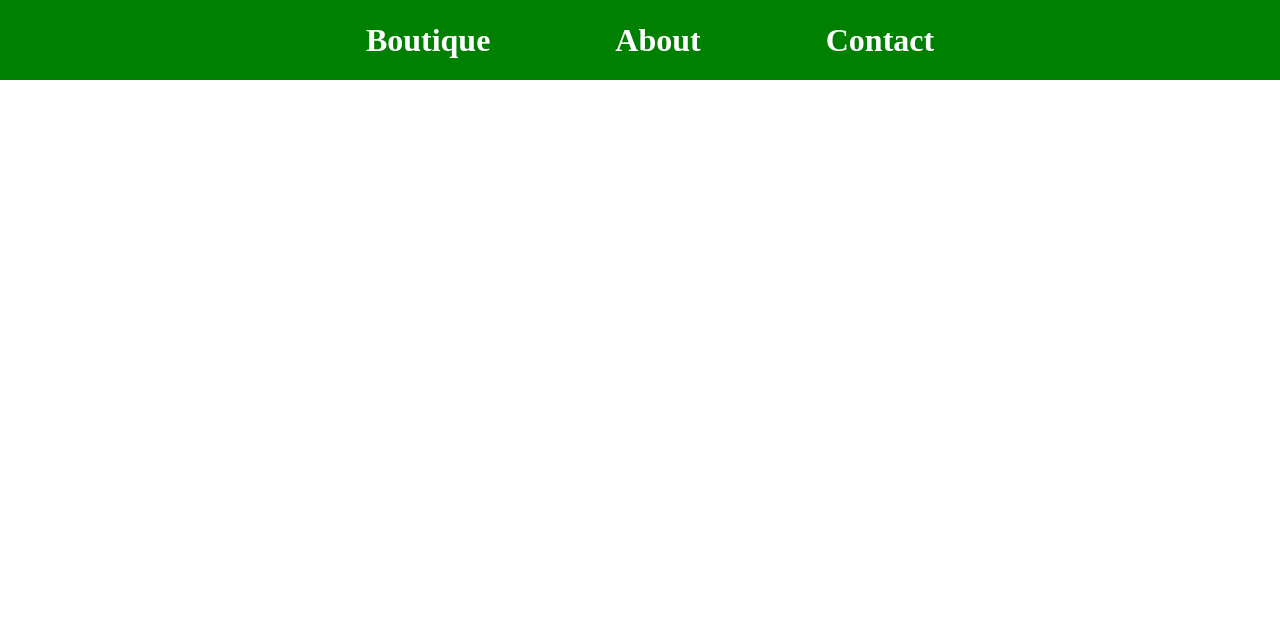
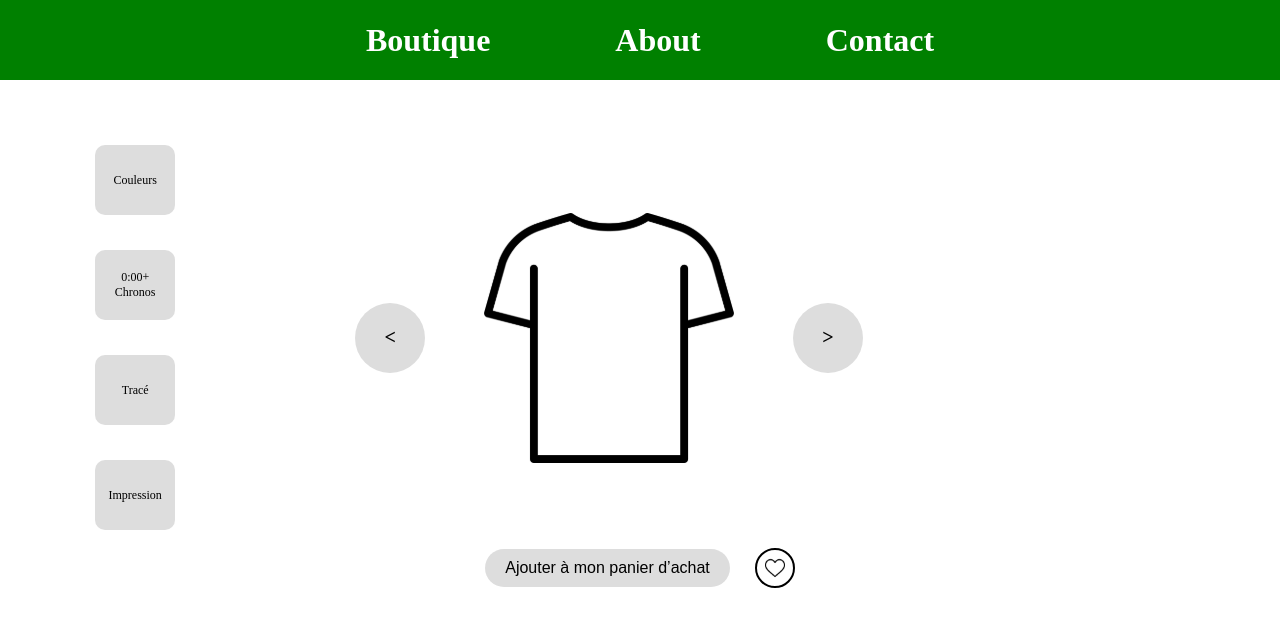
Before and after one commit to Thomas-bon/Memoria, a Vue app: page /Personalize in a window 1280 px wide. Shown: the top 626 px of the page. Built offline with nearby package versions, Linux system fonts and the light colour scheme.

Commit message:
add boutique , page du produit et personnalisation de celui ci

```diff
--- a/src/components/Header.vue
+++ b/src/components/Header.vue
@@ -46,6 +46,7 @@ header {
   margin: 0;
   position: fixed;
   top: 0;
+  z-index: 3;
 }
 
 .BarHead {
--- a/src/router/index.js
+++ b/src/router/index.js
@@ -3,6 +3,8 @@ import HomeView from '../views/HomeView.vue'
 import ShopView from '../views/ShopView.vue'
 import ContactView from '../views/ContactView.vue'
 import ShopppingView from '../views/ShoppingView.vue'
+import ProductView from '../views/ProductView.vue'
+import PersonalizeView from '../views/PersonalizeView.vue'
 
 const router = createRouter({
   history: createWebHistory(import.meta.env.BASE_URL),
@@ -32,6 +34,16 @@ const router = createRouter({
       name: 'Shopping',
       component: ShopppingView,
     },
+    {
+      path: '/Product',
+      name: 'Product',
+      component: ProductView,
+    },
+    {
+      path: '/Personalize',
+      name: 'Personalize',
+      component: PersonalizeView,
+    },
   ],
 })
 
--- /dev/null
+++ b/src/views/PersonalizeView.vue
@@ -0,0 +1,146 @@
+<template>
+    <div class="wrapper">
+        <div class="align">
+            <div class="container">
+                <div class="options">
+                    <div class="option">Couleurs</div>
+                    <div class="option">0:00+<br>Chronos</div>
+                    <div class="option">Tracé</div>
+                    <div class="option">Impression</div>
+                </div>
+
+                <div class="nav-btn nav-left">&lt;</div>
+
+                <div class="shirt-container">
+                    <img src="/src/assets/pictures/TshirtImg.svg" alt="T-shirt">
+                </div>
+
+                <div class="nav-btn nav-right">&gt;</div>
+            </div>
+
+            <div class="bottom-bar">
+                <button class="cart-btn">Ajouter à mon panier d’achat</button>
+                <div class="heart">
+                    <img src="/src/assets/pictures/HeartLike.svg" alt="">
+                </div>
+            </div>
+        </div>
+    </div>
+</template>
+
+<style scoped>
+template {
+    height: 90vh;
+    width: 100%;
+}
+
+.wrapper {
+    display: flex;
+    flex-direction: column;
+    justify-content: center;
+    align-items: center;
+    height: 100vh;
+    width: 100vw;
+}
+
+.align{
+    display: flex;
+    flex-direction: column;
+    gap: 65px;
+}
+
+.container {
+    display: flex;
+    align-items: center;
+    justify-content: center;
+    position: relative;
+    width: 80%;
+}
+
+.options {
+    display: flex;
+    flex-direction: column;
+    gap: 35px;
+    position: absolute;
+    left: -390px;
+}
+
+.option {
+    display: flex;
+    align-items: center;
+    justify-content: center;
+    width: 80px;
+    height: 70px;
+    background: #ddd;
+    border-radius: 10px;
+    text-align: center;
+    font-size: 12px;
+    cursor: pointer;
+}
+
+.shirt-container {
+    display: flex;
+    align-items: center;
+    justify-content: center;
+}
+
+.shirt-container img {
+    width: 250px;
+}
+
+.nav-btn {
+    display: flex;
+    align-items: center;
+    justify-content: center;
+    width: 70px;
+    height: 70px;
+    background: #ddd;
+    border-radius: 50%;
+    cursor: pointer;
+    font-size: 20px;
+    font-weight: bold;
+    position: absolute;
+}
+
+.nav-left {
+    left: -130px;
+}
+
+.nav-right {
+    right: -130px;
+}
+
+.bottom-bar {
+    display: flex;
+    align-items: center;
+    justify-content: center;
+    gap: 25px;
+    margin-top: 20px;
+}
+
+.cart-btn {
+    background: #ddd;
+    padding: 10px 20px;
+    border-radius: 20px;
+    border: none;
+    font-size: 16px;
+    cursor: pointer;
+}
+
+.heart {
+    width: 40px;
+    height: 40px;
+    border: 2px solid black;
+    border-radius: 50%;
+    display: flex;
+    align-items: center;
+    justify-content: center;
+    font-size: 20px;
+    cursor: pointer;
+}
+
+.heart img {
+    height: 20px;
+    width: 20px;
+}
+</style>
--- /dev/null
+++ b/src/views/ProductView.vue
@@ -0,0 +1,140 @@
+<template>
+    <div class="Product">
+        <div class="image-container">
+            <img src="/src/assets/pictures/TshirtImg.svg" alt="T-shirt">
+        </div>
+        <div class="content">
+            <h2>T-SHIRT MÉMORIA</h2>
+            <div class="Descriptionproduct">
+                <p>Fabriqué dans une matière respirante et légère, ce t-shirt vous garantit un confort optimal même lors
+                    de vos plus longues courses. Le textile, doux au toucher et
+                    à séchage rapide, permet d’évacuer efficacement la transpiration pour
+                    rester au frais en toutes circonstances.</p>
+
+                <p>Le motif, imprimé en haute définition, représente le tracé exact de votre marathon ainsi que la date
+                    de votre performance.
+                    <br>
+                    Vous pouvez également y ajouter votre temps ou tout autre détail personnalisé pour un souvenir
+                    unique et durable.
+                    <br> <br>
+                    Son design ergonomique et sa coupe ajustée vous offrent une liberté
+                    de mouvement idéale pour vous dépasser, tout en affichant fièrement votre exploit.
+                </p>
+            </div>
+
+            <div class="InfoProduct">
+                <div class="buyProduct">
+                    <div class="price">€35</div>
+                    <div class="sizes">
+                        <button>XS</button>
+                        <button>S</button>
+                        <button>M</button>
+                        <button>L</button>
+                        <button>XL</button>
+                    </div>
+                </div>
+                <RouterLink :to="{ name: 'Personalize' }">
+                <div id="Personalize">
+                    <button class="customize">Personnalisé</button>
+                </div>
+            </RouterLink>
+            </div>
+        </div>
+    </div>
+</template>
+
+<style scoped>
+
+template {
+  height: 90vh;
+  width: 100%;
+}
+
+.Product {
+    height: 100vh;
+    width: 100vw;
+    display: flex;
+    justify-content: center;
+    align-items: center;
+    gap: 25px;
+    padding: 20px;
+    max-width: 80vw;
+    margin: auto;
+}
+
+.image-container {
+    display: flex;
+    justify-content: center;
+    align-items: center;
+    border: 1px solid #ddd;
+    border-radius: 10px;
+    padding: 20px;
+    height: 65vh;
+    width: 35vw;
+}
+
+.image-container img {
+    height: 45vh;
+    width: auto;
+}
+
+.content {
+    flex: 2;
+    max-width: 40vw;
+}
+
+.content h2 {
+    font-size: 2em;
+    font-weight: bold;
+}
+
+.content p {
+    font-size: 1.5em;
+    margin-top: 10px;
+}
+
+.Descriptionproduct {
+    width: 100%;
+}
+
+.buyProduct {
+    display: flex;
+    align-items: center;
+    gap: 20px;
+}
+
+.price {
+    font-size: 24px;
+    font-weight: bold;
+    min-width: 60px;
+    text-align: center;
+}
+
+.sizes {
+    display: flex;
+    gap: 8px;
+}
+
+.sizes button {
+    border: 1px solid black;
+    padding: 5px 10px;
+    background: white;
+    cursor: pointer;
+}
+
+.customize {
+    background: black;
+    color: white;
+    border-radius: 5px;
+    border: none;
+    padding: 10px 20px;
+    cursor: pointer;
+}
+
+.InfoProduct {
+    margin-top: 20px;
+    display: flex;
+    flex-direction: column;
+    gap: 15px;
+}
+</style>
--- a/src/views/ShopView.vue
+++ b/src/views/ShopView.vue
@@ -5,21 +5,109 @@
 
 <template>
   <div class="Container">
-    <h1>sssgjyhkjkhjkhjhjhjhjjhjhss</h1>
+    <div id="title">
+      <h1>Nos vêtements</h1>
+    </div>
+    <div id="line"></div>
+
+    <div class="GridProducts">
+
+      <RouterLink :to="{ name: 'Product' }">
+      <div class="FirstProduct">
+      <div id="Product">
+        <img src="/src/assets/pictures/TshirtImg.svg" alt="">
+      </div>
+      <div id="NameProduct">
+        <h1>T-Shirt MÉMORIA</h1>
+      </div>
+    </div>
+    </RouterLink>
+
+    <RouterLink :to="{ name: 'Product' }">
+      <div id="SecondProduct">
+        <div id="Product">
+          <img src="/src/assets/pictures/TshirtImg.svg" alt="">
+        </div>
+        <div id="NameProduct">
+        <h1>T-Shirt MÉMORIA</h1>
+      </div>
+      </div>
+    </RouterLink>
+
+      <RouterLink :to="{ name: 'Product' }">
+      <div id="ThridProduct">
+        <div id="Product">
+          <img src="/src/assets/pictures/TshirtImg.svg" alt="">
+        </div>
+        <div id="NameProduct">
+        <h1>T-Shirt MÉMORIA</h1>
+      </div>
+      </div>
+      </RouterLink>
+
+    </div>
+
   </div>
 </template>
 
 <style scoped>
-h1{
-    color: red;
+h1 {
+  color: #010101;
 }
 
-template{
-    height: 80vh;
-    width: 100%;
+template {
+  height: 90vh;
+  width: 100%;
 }
-.Container{
-    top: 0;
-    margin: 0;
+
+.Container {
+  margin-top: 10vh;
+  width: 100vw;
 }
+
+#title {
+  display: flex;
+  justify-content: center;
+  align-items: center;
+  font-size: 1.7em;
+  margin-top: 105px;
+}
+
+#line {
+  width: 100%;
+  height: 1px;
+  background-color: #010101;
+  margin-top: 10px;
+}
+
+.GridProducts {
+  display: grid;
+  grid-template-columns: 1fr 1fr 1fr;
+  grid-gap: 20px;
+  margin-top: 100px;
+  margin-right: 25px;
+  margin-left: 25px;
+
+}
+
+#Product {
+  background-color: #D9D9D9;
+  border: solid black 3px;
+  height: 40vh;
+  display: flex;
+  align-items: center;
+  justify-content:center ;
+}
+
+#NameProduct {
+  display: flex;
+  justify-content: center;
+  align-items: center;
+  margin-top: 20px;
+}
+
+a {
+  text-decoration: none;
+}
+
 </style>
```
Also changed, not shown: src/assets/pictures/HeartLike.svg (added), src/assets/pictures/TshirtImg.svg (added).
